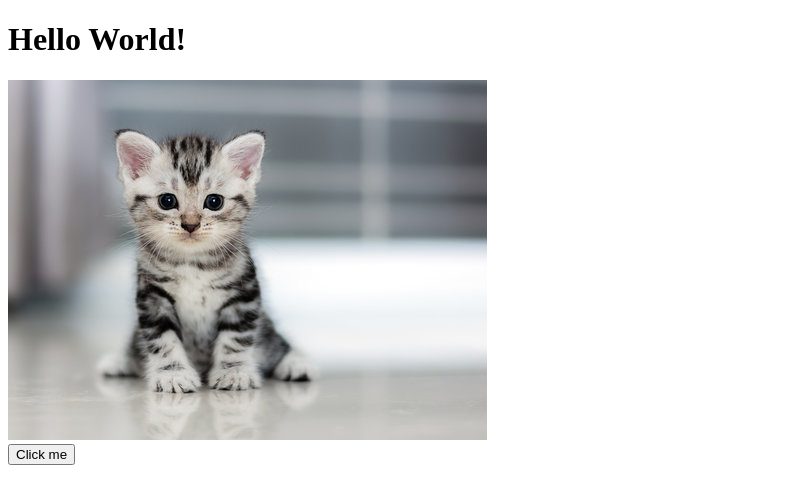
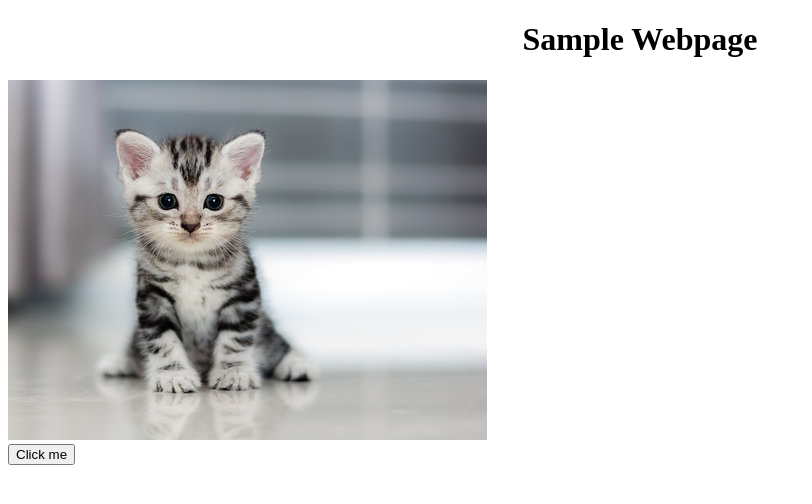
Before and after one commit to Chico-State-Computer-Science-Camp-2024/CS-Camp-24-Matthew-Hernandez, a plain HTML site: page html/index.html in a window 1280 px wide. Shown: the whole page, without its empty margins (0-812 px from the left). Drawn offline with nearby package versions, Linux system fonts and the light colour scheme; files whose address does not match are found by name.

Commit message:
Updated index.html

```diff
--- a/html/index.html
+++ b/html/index.html
@@ -6,11 +6,11 @@
     <script src="https://code.jquery.com/jquery-3.7.1.min.js" integrity="sha256-/JqT3SQfawRcv/BIHPThkBvs0OEvtFFmqPF/lYI/Cxo=" crossorigin="anonymous"></script>
     <script src="/js/main.js"></script>
     <link rel="stylesheet" href="/css/style.css">
-    <title>My Webpage</title>
+    <title>Example Webpage</title>
 </head>
 <body>
-    <!-- Your content goes here -->
-    <h1>Hello World!</h1>
+    <!-- This is a comment -->
+    <h1 align="center">Sample Webpage</h1>
     <div id="kitty">
         <img src="images/kitten.jpg" alt="This is a kitten.">
         <button id="btn">Click me</button>
```
